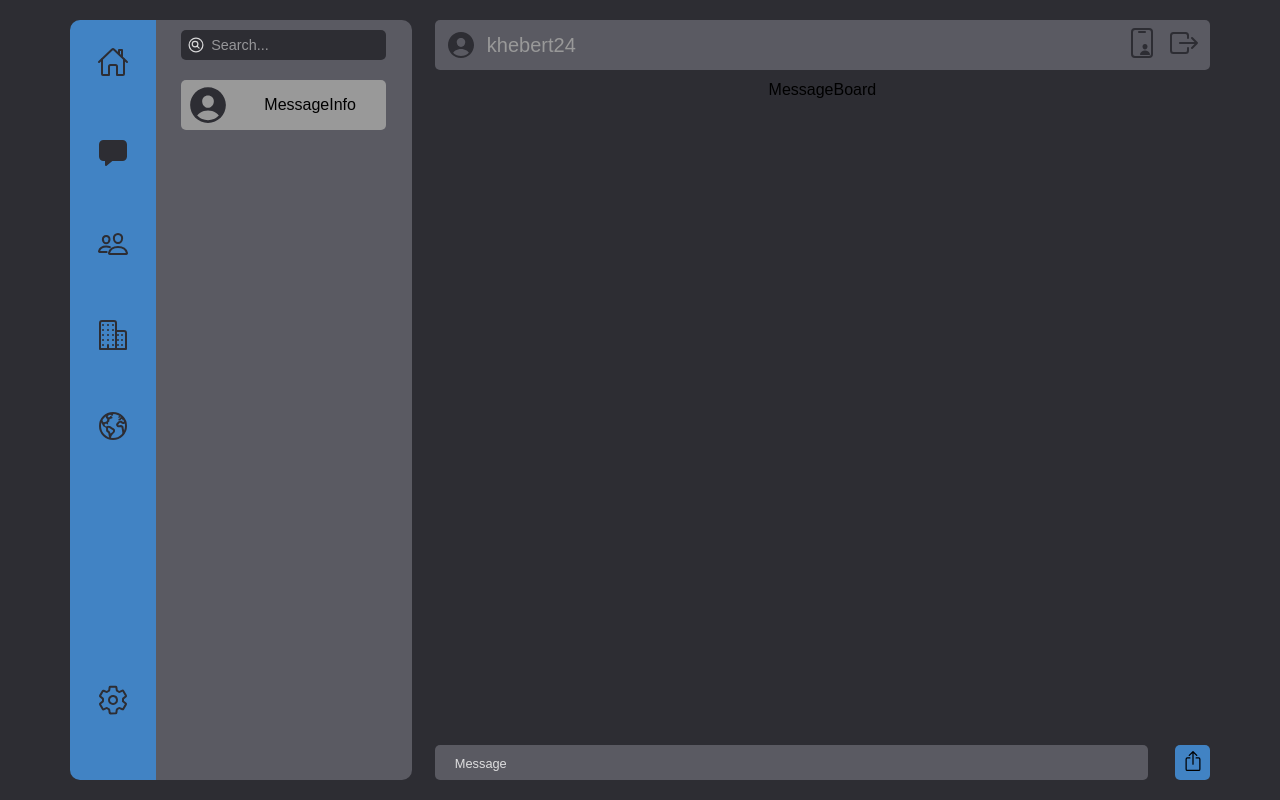
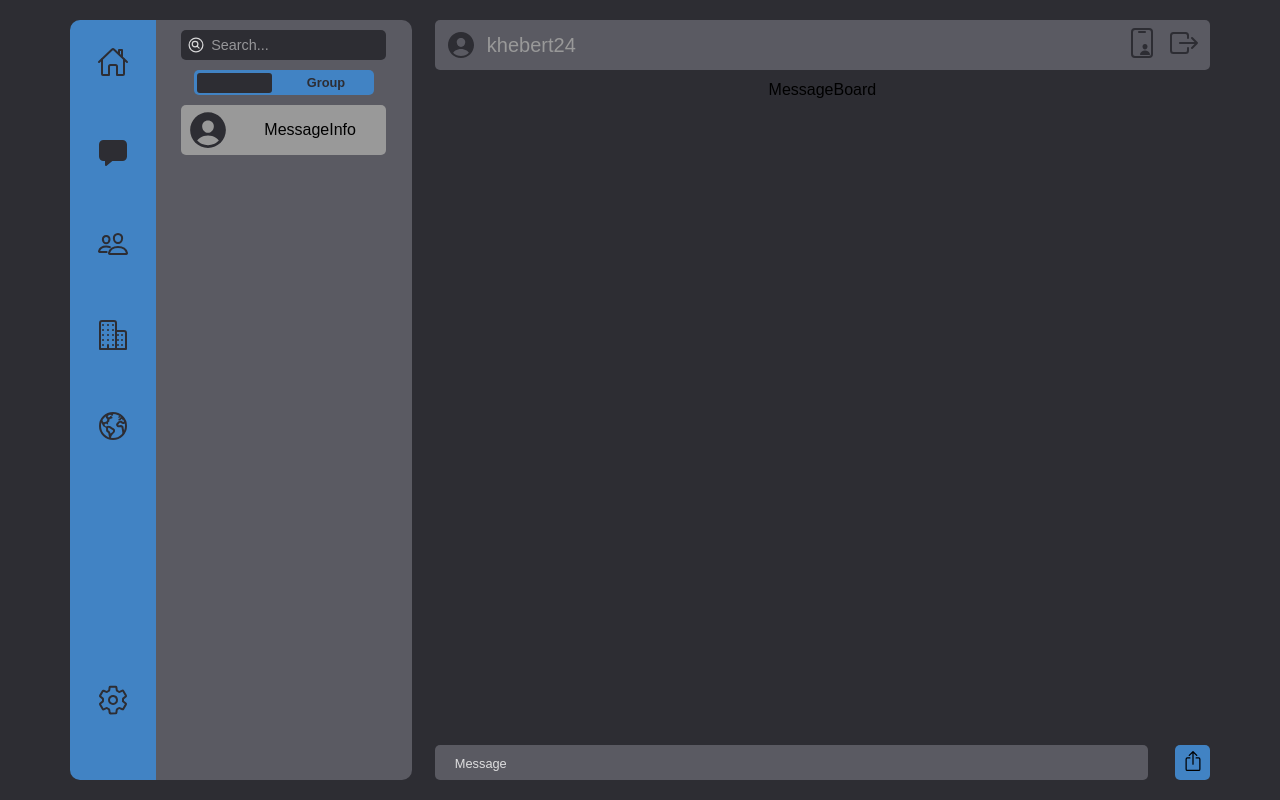
Before and after one commit to kraig-hebert/chat, a React (Create React App) app in the folder client/: page /direct-messages in a window 1280 px wide. Built offline with nearby package versions, Linux system fonts and the light colour scheme.

Commit message:
added styling and thumb to selector

```diff
--- a/client/src/components/sideMenu/menuOptions/directMessagesOptions/DirectMessagesOptions.jsx
+++ b/client/src/components/sideMenu/menuOptions/directMessagesOptions/DirectMessagesOptions.jsx
@@ -3,12 +3,14 @@ import PropTypes from 'prop-types';
 
 import { useStyles } from './directMessagesOptionsStyles';
 import DirectMessageCard from './directMessageCard/DirectMessageCard';
+import MessageTypeSelector from './directMessageCard/messageTypeSelector/MessageTypeSelector';
 
 const DirectMessagesOptions = (props) => {
   const {} = props;
   const classes = useStyles();
   return (
     <div className={classes.directMessagesOptions}>
+      <MessageTypeSelector />
       <DirectMessageCard />
     </div>
   );
--- /dev/null
+++ b/client/src/components/sideMenu/menuOptions/directMessagesOptions/directMessageCard/messageTypeSelector/MessageTypeSelector.jsx
@@ -0,0 +1,21 @@
+import React from 'react';
+import PropTypes from 'prop-types';
+
+import { useStyles } from './messageTypeSelectorStyles';
+
+const MessageTypeSelector = (props) => {
+  const {} = props;
+  const classes = useStyles();
+
+  return (
+    <div className={classes.messageTypeSelector}>
+      <span>Solo</span>
+      <span>Group</span>
+      <div className={classes.selectorThumb}></div>
+    </div>
+  );
+};
+
+MessageTypeSelector.propTypes = {};
+
+export default MessageTypeSelector;
--- /dev/null
+++ b/client/src/components/sideMenu/menuOptions/directMessagesOptions/directMessageCard/messageTypeSelector/messageTypeSelectorStyles.js
@@ -0,0 +1,28 @@
+import { createUseStyles } from 'react-jss';
+
+export const useStyles = createUseStyles((theme) => ({
+  messageTypeSelector: {
+    position: 'relative',
+    display: 'flex',
+    justifyContent: 'space-around',
+    alignItems: 'center',
+    width: '70%',
+    backgroundColor: theme.blue.main,
+    margin: '10px 0',
+    height: '25px',
+    borderRadius: '5px',
+    '& span': {
+      fontSize: '.8rem',
+      fontWeight: '600',
+      color: theme.mainBG.main,
+    },
+  },
+  selectorThumb: {
+    position: 'absolute',
+    left: '3px',
+    width: '75px',
+    height: '20px',
+    borderRadius: '3px',
+    backgroundColor: theme.mainBG.main,
+  },
+}));
--- a/client/src/components/sideMenu/menuOptions/directMessagesOptions/directMessagesOptionsStyles.js
+++ b/client/src/components/sideMenu/menuOptions/directMessagesOptions/directMessagesOptionsStyles.js
@@ -7,6 +7,5 @@ export const useStyles = createUseStyles({
     justifyContent: 'flex-start',
     alignItems: 'center',
     width: '100%',
-    paddingTop: '20px',
   },
 });
```
